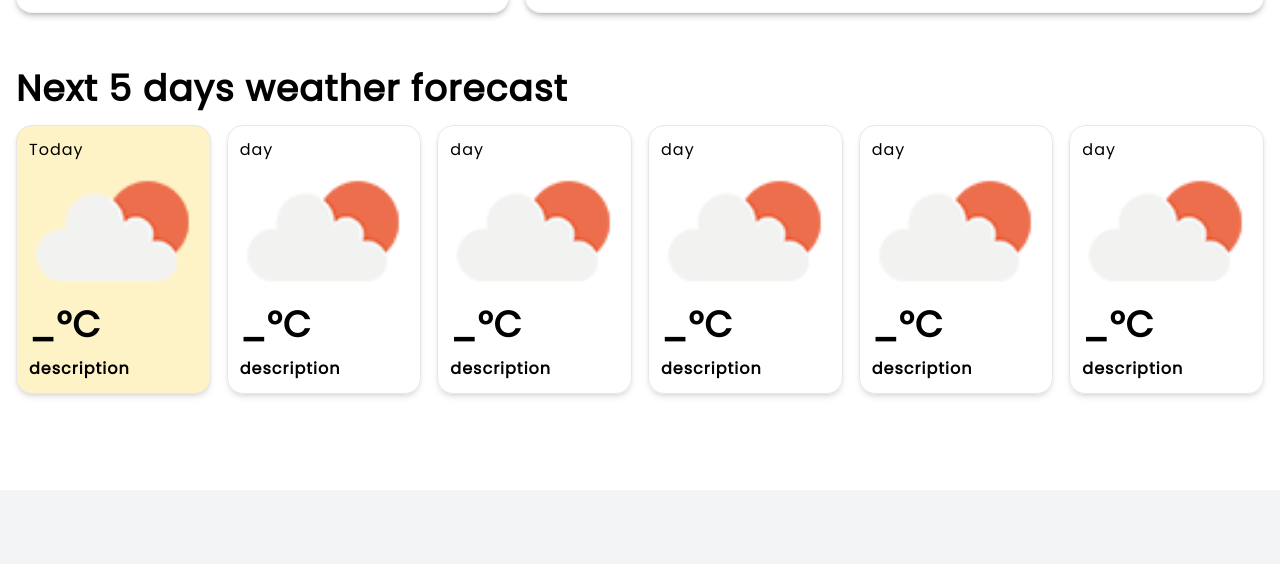
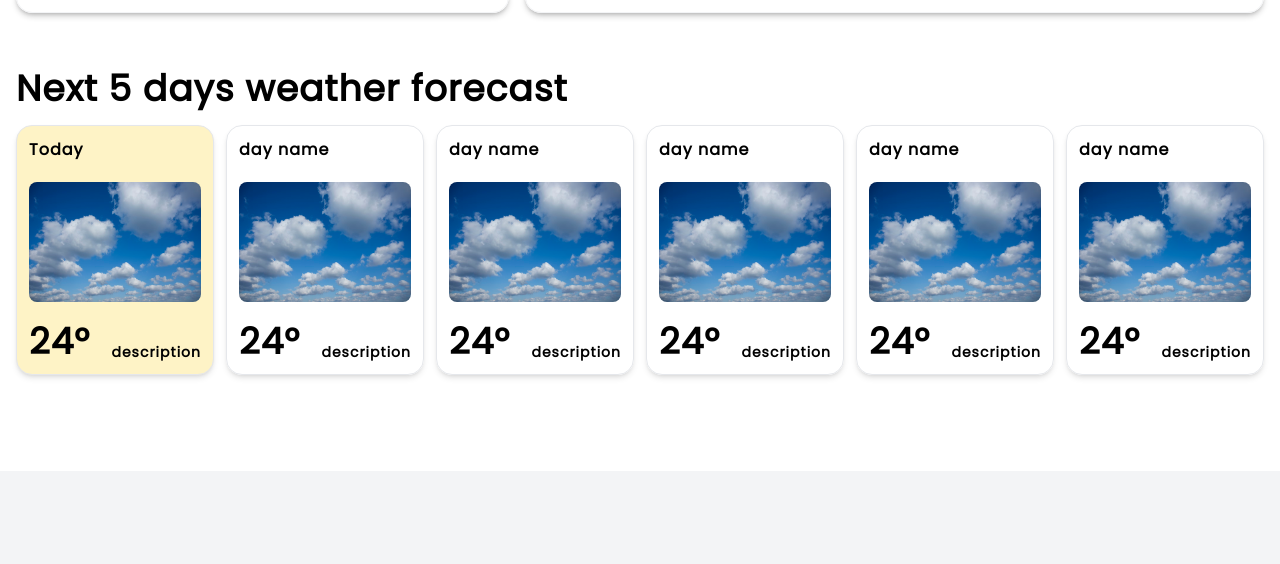
Before and after one commit to Siddharth-taydeS21/Weather-News-Crypto-Dashborad-Project, a website: page index.html in a window 1280 px wide. Shown: the part 701-1265 px from the top of the page. Drawn offline with nearby package versions, Linux system fonts and the light colour scheme.

Commit message:
Add news API Logic enhanced

```diff
--- a/assets/CSS/input.css
+++ b/assets/CSS/input.css
@@ -69,7 +69,27 @@
     }
 
     .weather_forecast_container .forecast_card {
-        @apply shadow-md p-3 grid gap-y-3 lg:grow rounded-2xl border border-gray-200 relative;
+        @apply shadow-md p-3 flex flex-col gap-5 rounded-2xl border border-gray-200 relative;
+    }
+
+    .forecast_card .card_date {
+        @apply font-semibold;
+    }
+
+    .forecast_card .weather_image_container{
+        @apply  h-[120px] rounded-lg overflow-hidden;
+    }
+
+    .forecast_card .weather_container {
+        @apply flex justify-between items-end font-semibold;
+    }
+
+    .forecast_card .weather_container .main_temp {
+        @apply text-2xl md:text-3xl lg:text-4xl;
+    }
+
+    .forecast_card .weather_container .weather_description {
+        @apply  text-sm;
     }
 
     /* =========================== NEWS SECTION REUSABLE CLASSES ========================== */
--- a/assets/JS/main.js
+++ b/assets/JS/main.js
@@ -40,7 +40,7 @@ const renderNewsImg = (url, alt) =>
 
 const addBreakingNews = (obj) => {
     const breakingNewsLink = obj.results[0].link;
-    const breakingNewsTitle = obj.results[0].title;
+    const breakingNewsTitle = turnCateText(obj.results[0].title, 140);
     document.querySelector('.breaking_news_image').innerHTML = renderNewsImg(obj.results[0].image_url, 'news Image');
 
     const breakingNewsTitleElem = document.querySelector('.breaking_news_title');
@@ -96,26 +96,18 @@ const getNews = async (str) => {
 
 // ============================= SHOW MORE BUTTON LOGIC ==================================
 
-const reduceArticles = (HtmlContainer) => {
-    console.log(HtmlContainer);
-}
-
-// const isAllReadyInContainer = (container, link) => {
-//     const arr = [...container.querySelector('.news_card .news_image')]
-//     console.log(arr);
-// }
-
-const fetchNextPage = (str1, str, HtmlContainer, obj) => {
+const fetchNextPage = (str1, str, HtmlContainer, obj, clickCount = 0) => {
     const showMoreBtnID = `${str}_show_moreBtn`;
     const showMoreBtn = document.getElementById(showMoreBtnID)
     // console.log(obj)
 
     showMoreBtn.addEventListener('click', async () => {
+        if(clickCount >= 4) return;
+
         const nextPage = obj.nextPage;
 
-
         try {
-            const response = await fetch(`https://newsdata.io/api/1/latest?apikey=${NEWS_API_KEY}&q=${str1}&category=${str}&size=7&page=${nextPage}`);
+            const response = await fetch(`https://newsdata.io/api/1/latest?apikey=${NEWS_API_KEY}&q=${str1}&category=${str}&size=10&page=${nextPage}`);
             if (!response.ok) {
                 throw new Error('Failed to fetch news data!');
             }
@@ -123,10 +115,11 @@ const fetchNextPage = (str1, str, HtmlContainer, obj) => {
             const News_Data = await response.json();
 
 
+
             HtmlContainer.removeChild(HtmlContainer.lastElementChild);
 
             News_Data.results.forEach(news => {
-                // isAllReadyInContainer(HtmlContainer, getNewsImageSrc(news.image_url))
+                if (news.duplicate) return;
 
                 HtmlContainer.innerHTML += `
                             <article class="news_card">
@@ -140,12 +133,15 @@ const fetchNextPage = (str1, str, HtmlContainer, obj) => {
             `;
             })
 
+            const newClickCount = clickCount + 1;
+
+            if (newClickCount >= 4) return;
+
             HtmlContainer.innerHTML += `
                         <div class="rounded-2xl flex justify-center items-center py-12">
                             <button class="bg-blue-400 h-10 w-40 rounded-2xl flex justify-center items-center" id="${str}_show_moreBtn">Show More..>></button>
                         </div>
     `
-    reduceArticles(HtmlContainer);
     fetchNextPage(str1, str, HtmlContainer, News_Data);
 
         } catch (error) {
@@ -161,7 +157,7 @@ const fetchNextPage = (str1, str, HtmlContainer, obj) => {
 
 const getCategoryNews = async (str, category, HtmlContainer) => {
     try {
-        const response = await fetch(`https://newsdata.io/api/1/latest?apikey=${NEWS_API_KEY}&q=${str}&category=${category}&size=7`);
+        const response = await fetch(`https://newsdata.io/api/1/latest?apikey=${NEWS_API_KEY}&q=${str}&category=${category}&size=10`);
         if (!response.ok) {
             throw new Error('Failed to fetch news data!');
         }
@@ -173,7 +169,9 @@ const getCategoryNews = async (str, category, HtmlContainer) => {
 
         HtmlContainer.innerHTML = '';
 
-        data.results.forEach(news => {
+        data.results.forEach((news) => {
+            if (news.duplicate) return;
+
             HtmlContainer.innerHTML += `
                         <article class="news_card">
                             <div class="news_image">
--- a/index.html
+++ b/index.html
@@ -194,47 +194,71 @@
                     <h1 class="weather_forecast_title my-2 text-3xl md:text-4xl md:mb-4 font-extrabold">
                         Next 5 days weather forecast
                     </h1>
-                    <div class="weather_forecast_container grid grid-cols-2 md:grid-cols-4 lg:flex gap-4">
-                        <article class="forecast_card bg-amber-100"">
-                            <p class=" card_date">Today</p>
-                            <img src="./assets/Images/02d.png" alt="" class="card_icon">
-                            <div class="card_temperature text-4xl font-bold">_°C</div>
-                            <p class="card_description font-bold">description</p>
+                    <div class="weather_forecast_container grid grid-cols-2 md:grid-cols-4 lg:grid-cols-6 gap-3">
+                        <article class="forecast_card bg-amber-100">
+                            <p class="card_date">Today</p>
+                            <div class="weather_image_container">
+                                <img src="assets/Images/sky_default_image.avif" alt="image" class="weather_img">
+                            </div>
+                            <div class="weather_container">
+                                <p class="main_temp">24°</p>
+                                <p class="weather_description">description</p>
+                            </div>
                         </article>
 
                         <article class="forecast_card">
-                            <p class="card_date">day</p>
-                            <img src="./assets/Images/02d.png" alt="" class="card_icon">
-                            <div class="card_temperature text-4xl font-bold">_°C</div>
-                            <p class="card_description font-bold">description</p>
+                            <p class="card_date">day name</p>
+                            <div class="weather_image_container">
+                                <img src="assets/Images/sky_default_image.avif" alt="image" class="weather_img">
+                            </div>
+                            <div class="weather_container">
+                                <p class="main_temp">24°</p>
+                                <p class="weather_description">description</p>
+                            </div>
                         </article>
 
                         <article class="forecast_card">
-                            <p class="card_date">day</p>
-                            <img src="./assets/Images/02d.png" alt="" class="card_icon">
-                            <div class="card_temperature text-4xl font-bold">_°C</div>
-                            <p class="card_description font-bold">description</p>
+                            <p class="card_date">day name</p>
+                            <div class="weather_image_container">
+                                <img src="assets/Images/sky_default_image.avif" alt="image" class="weather_img">
+                            </div>
+                            <div class="weather_container">
+                                <p class="main_temp">24°</p>
+                                <p class="weather_description">description</p>
+                            </div>
                         </article>
 
                         <article class="forecast_card">
-                            <p class="card_date">day</p>
-                            <img src="./assets/Images/02d.png" alt="" class="card_icon">
-                            <div class="card_temperature text-4xl font-bold">_°C</div>
-                            <p class="card_description font-bold">description</p>
+                            <p class="card_date">day name</p>
+                            <div class="weather_image_container">
+                                <img src="assets/Images/sky_default_image.avif" alt="image" class="weather_img">
+                            </div>
+                            <div class="weather_container">
+                                <p class="main_temp">24°</p>
+                                <p class="weather_description">description</p>
+                            </div>
                         </article>
 
                         <article class="forecast_card">
-                            <p class="card_date">day</p>
-                            <img src="./assets/Images/02d.png" alt="" class="card_icon">
-                            <div class="card_temperature text-4xl font-bold">_°C</div>
-                            <p class="card_description font-bold">description</p>
+                            <p class="card_date">day name</p>
+                            <div class="weather_image_container">
+                                <img src="assets/Images/sky_default_image.avif" alt="image" class="weather_img">
+                            </div>
+                            <div class="weather_container">
+                                <p class="main_temp">24°</p>
+                                <p class="weather_description">description</p>
+                            </div>
                         </article>
 
                         <article class="forecast_card">
-                            <p class="card_date">day</p>
-                            <img src="./assets/Images/02d.png" alt="" class="card_icon">
-                            <div class="card_temperature text-4xl font-bold">_°C</div>
-                            <p class="card_description font-bold">description</p>
+                            <p class="card_date">day name</p>
+                            <div class="weather_image_container">
+                                <img src="assets/Images/sky_default_image.avif" alt="image" class="weather_img">
+                            </div>
+                            <div class="weather_container">
+                                <p class="main_temp">24°</p>
+                                <p class="weather_description">description</p>
+                            </div>
                         </article>
 
                     </div>
```
Also changed, not shown: assets/CSS/output.css, assets/Images/default_breaking_news_image.avif (added).
